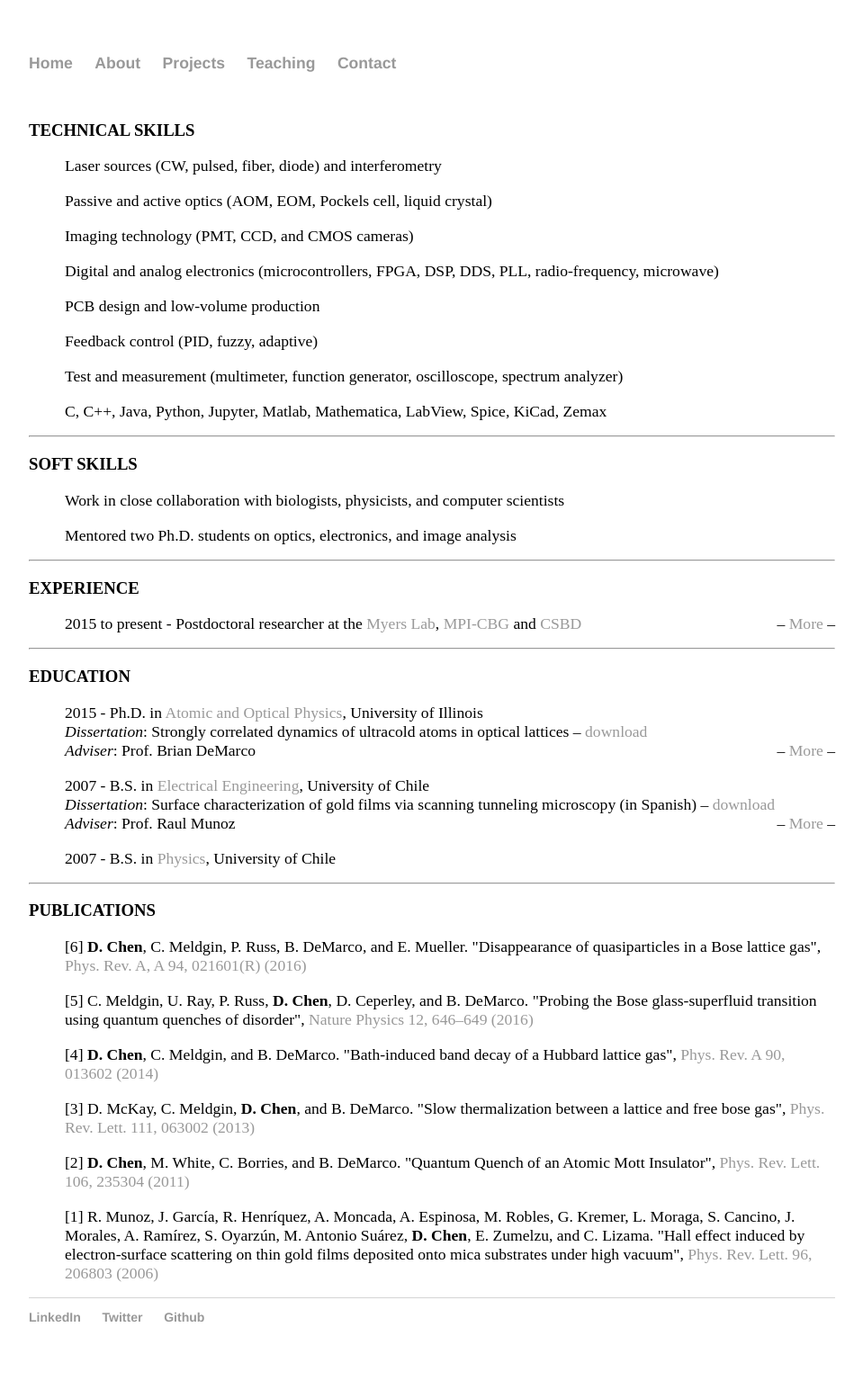
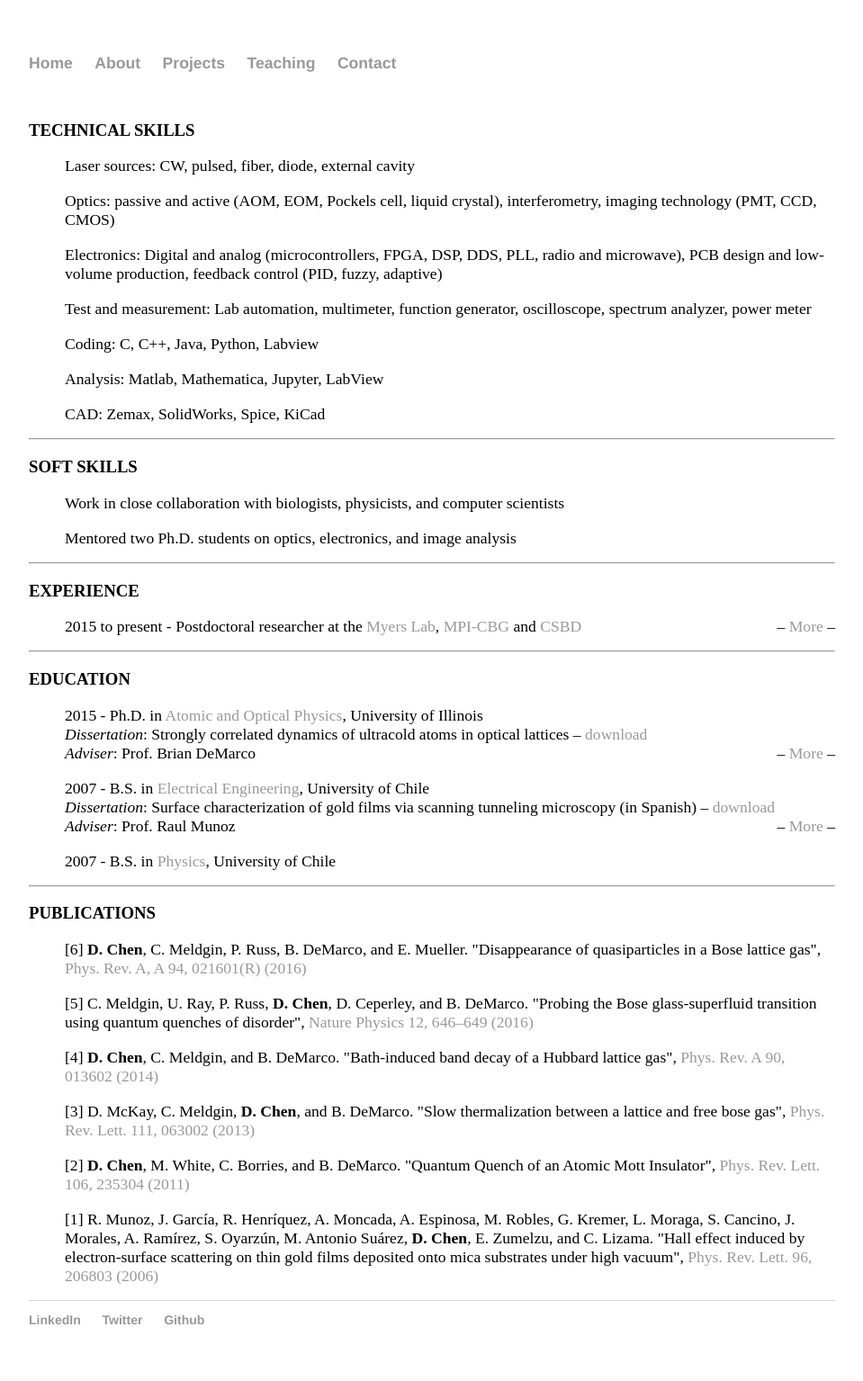
Before and after one commit to davidchenlee/davidchenlee.github.io, a Jekyll site: the page built from about/about.html, in a window 1280 px wide. Shown: the whole page at 90% size, without its empty margins (160-1119 px from the left). Built offline with Jekyll 4.4.1, drawn with Linux system fonts in a browser that asks for light colours.

Commit message:
Update about.html

```diff
--- a/about/about.html
+++ b/about/about.html
@@ -6,14 +6,13 @@ title: David Chen
 
 <h3>TECHNICAL SKILLS</h3>
 <ul style="list-style-type:none">
-  <li>Laser sources (CW, pulsed, fiber, diode) and interferometry</li>
-  <br><li>Passive and active optics (AOM, EOM, Pockels cell, liquid crystal)</li>
-  <br><li>Imaging technology (PMT, CCD, and CMOS cameras)</li>
-  <br><li>Digital and analog electronics (microcontrollers, FPGA, DSP, DDS, PLL, radio-frequency, microwave)</li>
-  <br><li>PCB design and low-volume production</li>
-  <br><li>Feedback control (PID, fuzzy, adaptive)</li>
-  <br><li>Test and measurement (multimeter, function generator, oscilloscope, spectrum analyzer)</li>
-  <br><li>C, C++, Java, Python, Jupyter, Matlab, Mathematica, LabView, Spice, KiCad, Zemax</li>
+  <li>Laser sources: CW, pulsed, fiber, diode, external cavity</li>
+  <br><li>Optics: passive and active (AOM, EOM, Pockels cell, liquid crystal), interferometry, imaging technology (PMT, CCD, CMOS)</li>
+  <br><li>Electronics: Digital and analog (microcontrollers, FPGA, DSP, DDS, PLL, radio and microwave), PCB design and low-volume production, feedback control (PID, fuzzy, adaptive)</li>
+  <br><li>Test and measurement: Lab automation, multimeter, function generator, oscilloscope, spectrum analyzer, power meter</li>
+  <br><li>Coding: C, C++, Java, Python, Labview</li>
+  <br><li>Analysis: Matlab, Mathematica, Jupyter, LabView</li>
+  <br><li>CAD: Zemax, SolidWorks, Spice, KiCad</li>
 </ul>
 <hr>
 
```
